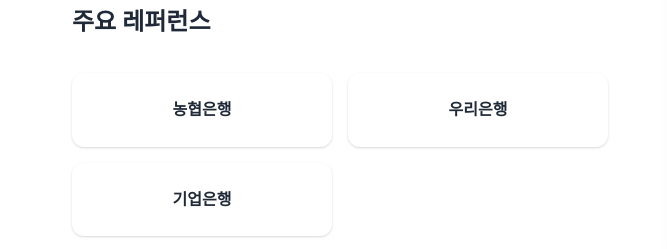
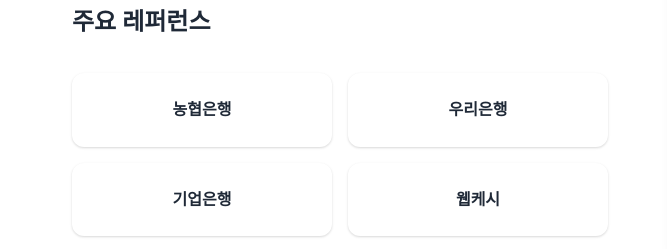
Before and after one commit to dudnoki-ux/company-sute, a plain HTML site: page index.html in a window 1280 px wide. Shown: the part 1245-1494 px from the top of the page, 0-667 px from the left. Drawn offline with Linux system fonts and the light colour scheme.

Commit message:
Update index.html

```diff
--- a/index.html
+++ b/index.html
@@ -89,6 +89,7 @@
                                 <div class="partner-item">농협은행</div>
                                 <div class="partner-item">우리은행</div>
                                 <div class="partner-item">기업은행</div>
+                                <div class="partner-item">웹케시</div>
                             </div>
                             <p class="partner-note">※ 상표/로고 사용은 파트너 정책을 준수합니다.</p>
                         </div>
```
